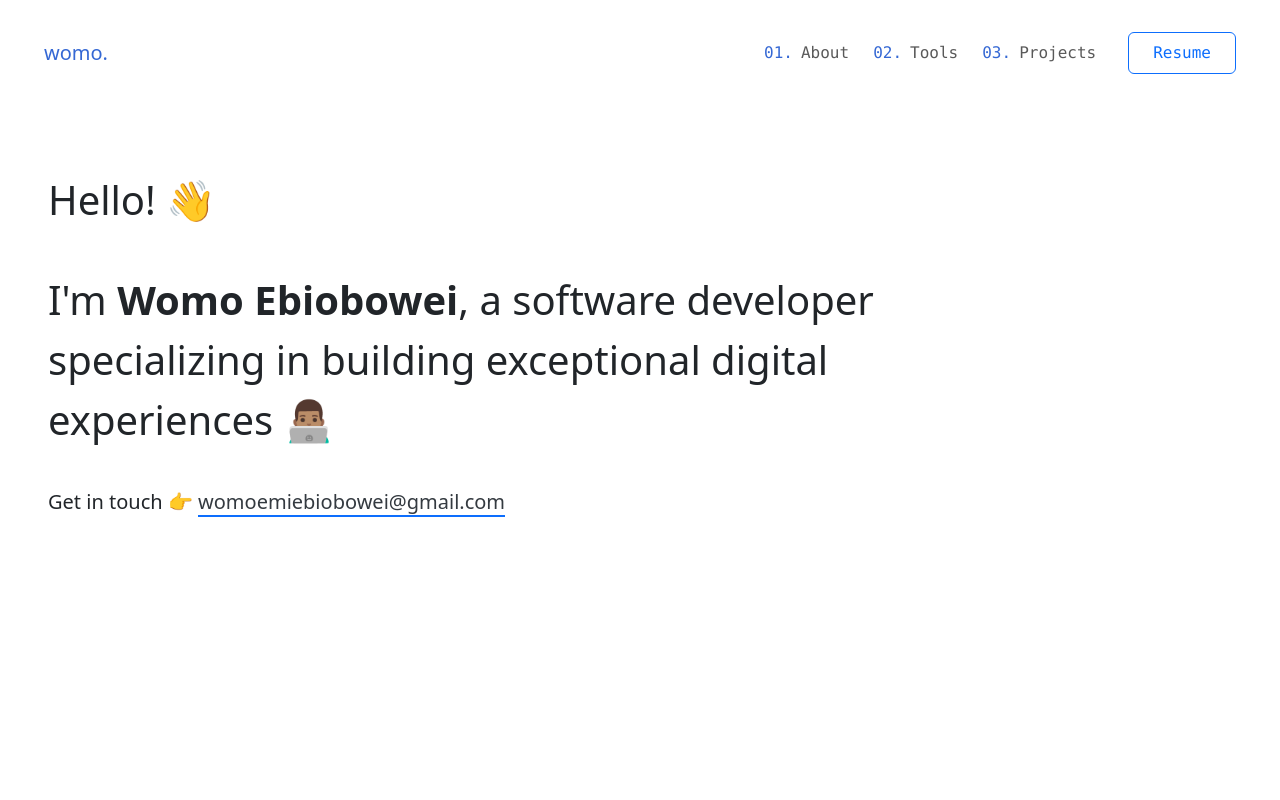
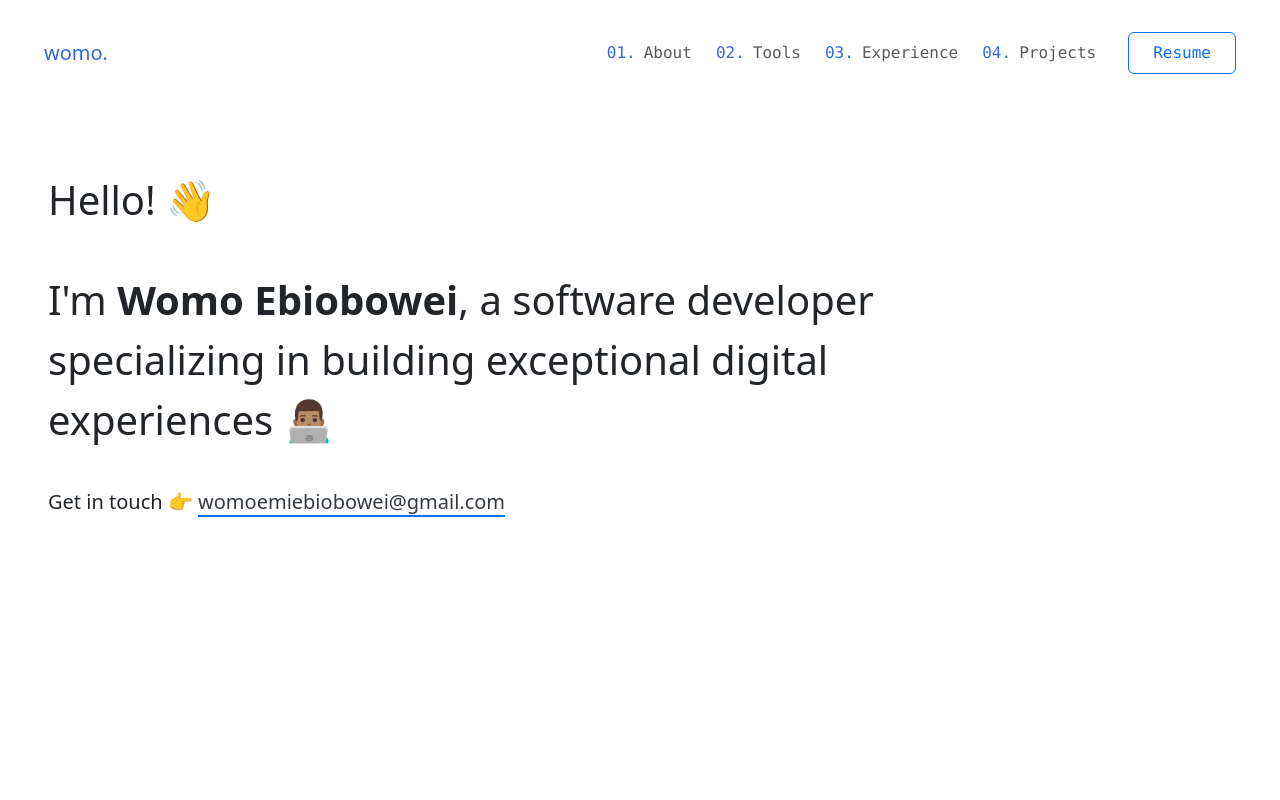
Before and after one commit to Womoemy/womofolio, a plain HTML site: page index.html in a window 1280 px wide. Shown: the top 800 px of the page. Drawn offline with nearby package versions, Linux system fonts and the light colour scheme.

Commit message:
add experience section navlink

```diff
--- a/index.html
+++ b/index.html
@@ -32,6 +32,9 @@
                             </li>
                             <li class="nav-item d-md-flex align-items-md-center font-monospace me-3 mb-4 mb-md-0">
                                 <a class="nav-link" href="#tools">Tools</a>
+                            </li>
+                            <li class="nav-item d-md-flex align-items-md-center font-monospace me-3 mb-4 mb-md-0">
+                                <a class="nav-link" href="#experience">Experience</a>
                             </li>
                             <li class="nav-item d-md-flex align-items-md-center font-monospace mb-4 mb-md-0">
                                 <a class="nav-link" href="#projects">Projects</a>
```
